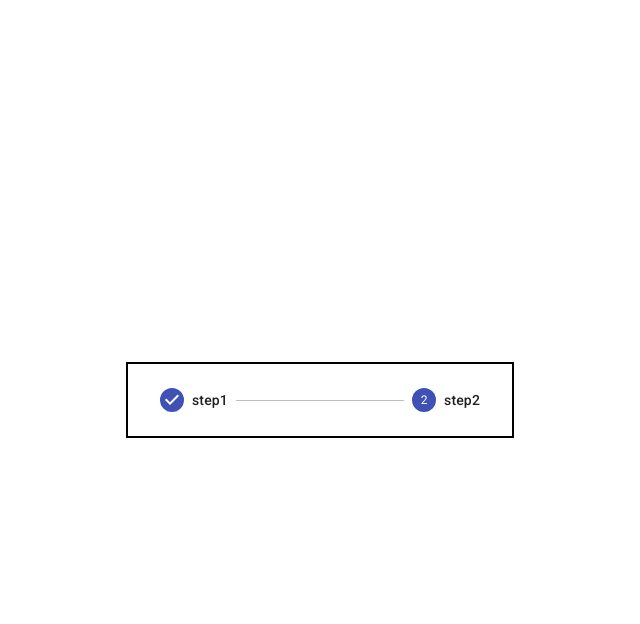
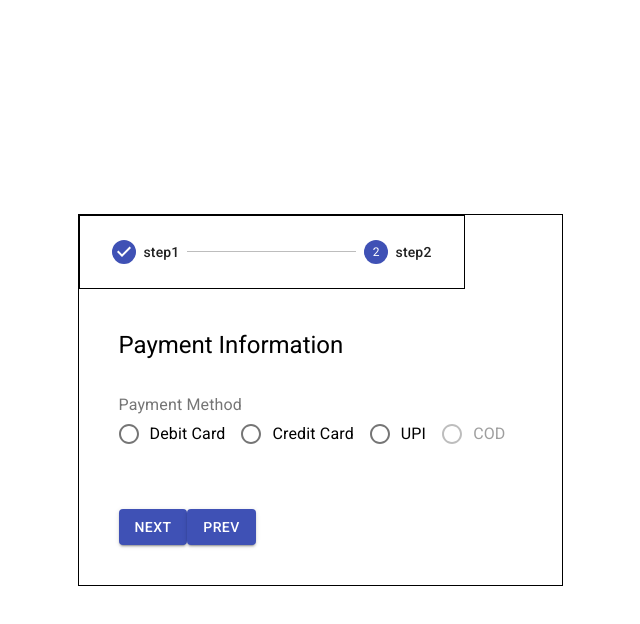
Before and after one commit to qadratic/payment-interface, a React (Create React App) app: page / in a window 1280 px wide. Both pictures are taken after a click on the button "NEXT". Shown: the top 624 px of the page, without its empty margins (320-960 px from the left). Built offline with nearby package versions, Linux system fonts and the light colour scheme.

Commit message:
added payment details screen

```diff
--- a/src/App.js
+++ b/src/App.js
@@ -1,6 +1,7 @@
 import React, { useState } from 'react';
 import MainLayout from './components/MainLayout';
 import PersonalDetails from './components/screens/PersonalDetails';
+import PaymentDetails from './components/screens/PaymentDetails';
 
 function App() {
 
@@ -9,9 +10,13 @@ function App() {
 	const nextStep = () => {
 		setStep(step => step + 1)
 	}
+	const prevStep = () => {
+		setStep(step => step - 1)
+	}
 
 	const screens = [
-		<PersonalDetails nextStep={nextStep} />
+		<PersonalDetails nextStep={nextStep} />,
+		<PaymentDetails nextStep={nextStep} prevStep={prevStep} />
 	]
 
 	return (
--- /dev/null
+++ b/src/components/screens/PaymentDetails.js
@@ -0,0 +1,33 @@
+import React, { useState } from 'react'
+import { TextField, Typography, Button, FormControl, FormLabel, RadioGroup, FormControlLabel, Radio } from '@material-ui/core'
+
+export default function PaymentDetails({ nextStep, prevStep }) {
+
+	const [value, setValue] = useState('female');
+
+	const handleChange = (event) => {
+		setValue(event.target.value);
+	};
+
+	return (
+		<div style={{ flex: 1, display: 'flex', flexDirection: 'column', padding: 40, }} >
+			<Typography variant='h5' >Payment Information</Typography>
+			<br /><br />
+			<form>
+				<FormControl component="fieldset">
+					<FormLabel component="legend">Payment Method</FormLabel>
+					<RadioGroup row aria-label="method" name="methods" value={value} onChange={handleChange}>
+						<FormControlLabel value="debit" control={<Radio />} label="Debit Card" />
+						<FormControlLabel value="credit" control={<Radio />} label="Credit Card" />
+						<FormControlLabel value="upi" control={<Radio />} label="UPI" />
+						<FormControlLabel value="cod" disabled control={<Radio />} label="COD" />
+					</RadioGroup>
+				</FormControl>
+				<br /><br />
+				<br /><br />
+				<Button variant='contained' color='primary' onClick={nextStep} >Next</Button>
+				<Button variant='contained' color='primary' onClick={prevStep} >Prev</Button>
+			</form>
+		</div>
+	)
+}
```
